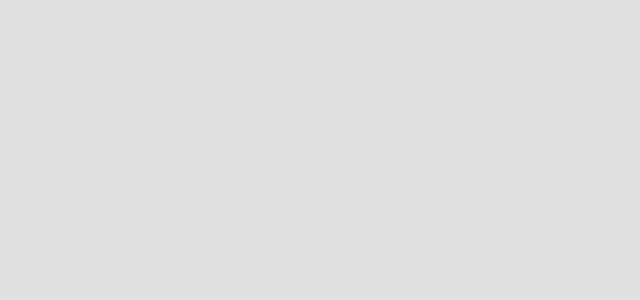
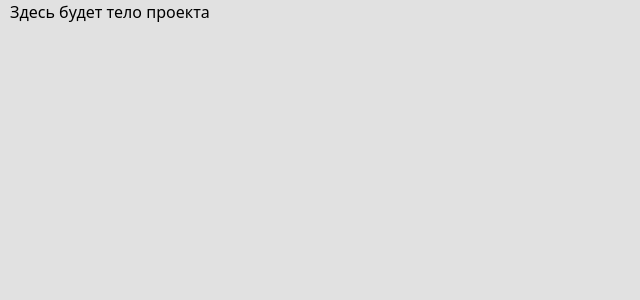
Before and after one commit to NikolayPilgun/GithubTraining, a React (Vite) app: page / in a window 1280 px wide. Shown: the top 300 px of the page, without its empty margins (0-640 px from the left). Built offline with nearby package versions, Linux system fonts and the light colour scheme.

Commit message:
Added some test content

```diff
--- a/src/App.tsx
+++ b/src/App.tsx
@@ -1,5 +1,5 @@
 function App() {
-	return <div className="min-h-screen"></div>;
+	return <div className="min-h-screen">Здесь будет тело проекта</div>;
 }
 
 export default App;
```
